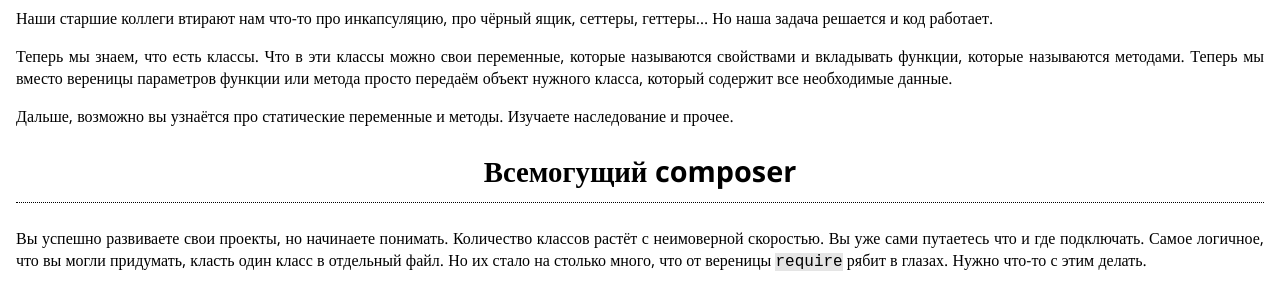
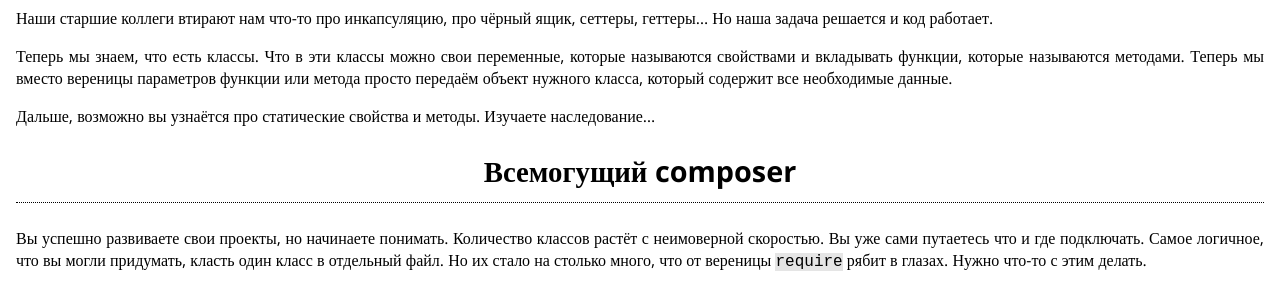
Before and after one commit to fsa/site, a Jekyll site: the page built from _posts/2024-10-29-first-steps-php.md, in a window 1280 px wide and 900 px high, scrolled down 2172 px. Shown: the part 155-445 px from the top of the window. Built offline with Jekyll 4.4.1, drawn with Linux system fonts in a browser that asks for light colours.

Commit message:
Исправлена опечатка: должно быть статические свойства

```diff
--- a/_posts/2024-10-29-first-steps-php.md
+++ b/_posts/2024-10-29-first-steps-php.md
@@ -104,7 +104,7 @@
 
 Теперь мы знаем, что есть классы. Что в эти классы можно свои переменные, которые называются свойствами и вкладывать функции, которые называются методами. Теперь мы вместо вереницы параметров функции или метода просто передаём объект нужного класса, который содержит все необходимые данные.
 
-Дальше, возможно вы узнаётся про статические переменные и методы. Изучаете наследование и прочее.
+Дальше, возможно вы узнаётся про статические свойства и методы. Изучаете наследование...
 
 ## Всемогущий composer
 
```
